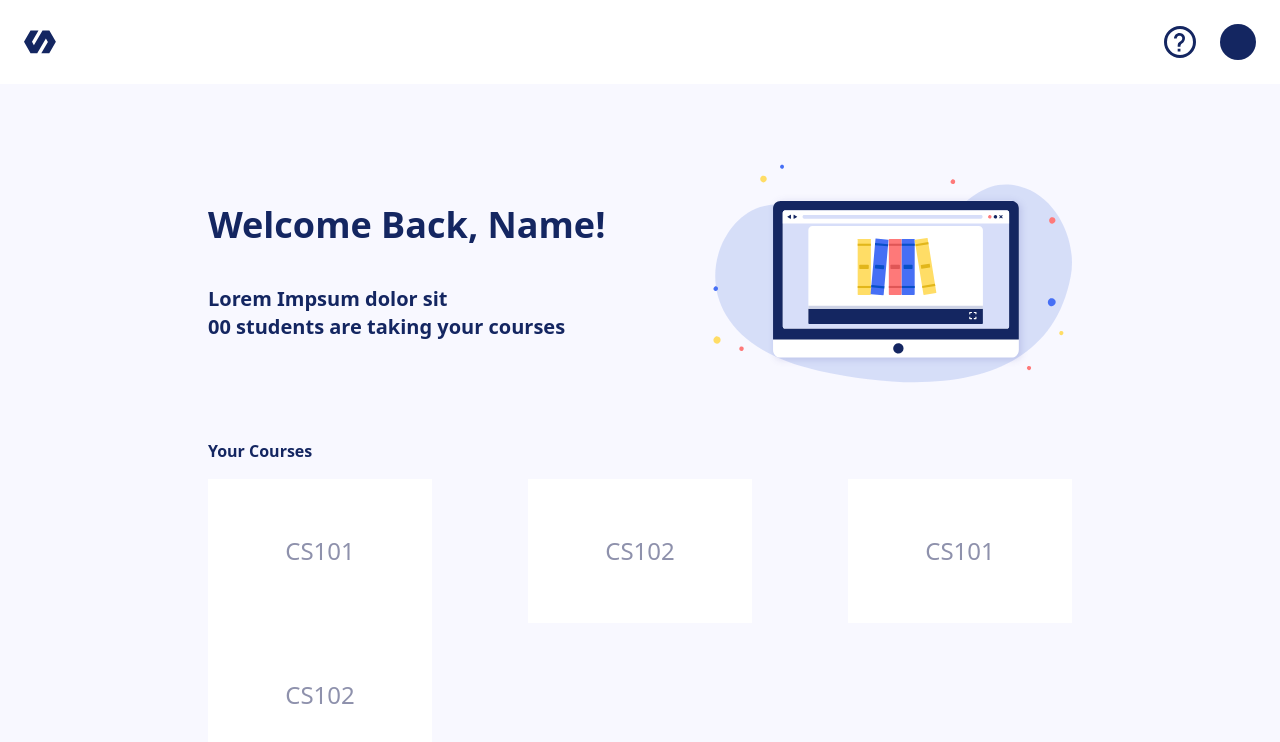
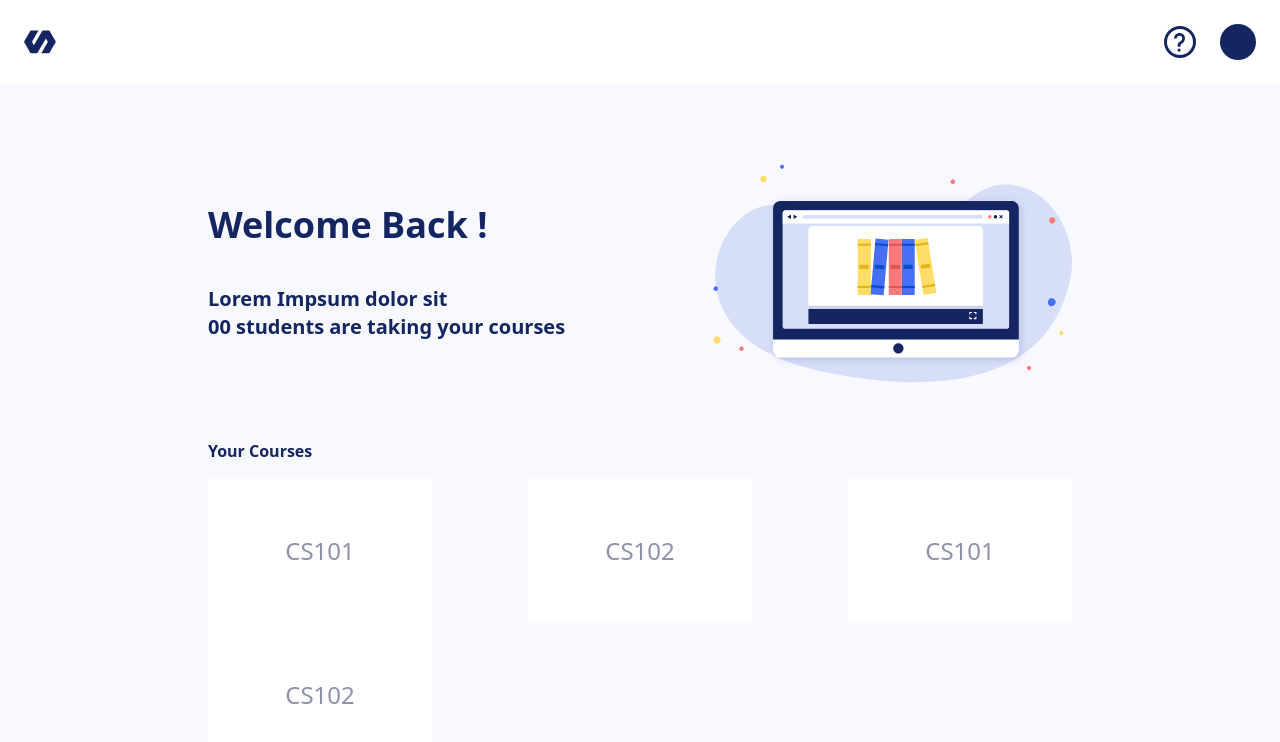
Before and after one commit to swciitg/SWC_Courses_V1, a React (Create React App) app in the folder client/: page /admin/home in a window 1280 px wide. Shown: the top 742 px of the page. Built offline with nearby package versions, Linux system fonts and the light colour scheme.

Commit message:
minor change

```diff
--- a/client/src/components/admin/HomeMain/HomeMain.js
+++ b/client/src/components/admin/HomeMain/HomeMain.js
@@ -1,12 +1,12 @@
 import WelcomeContainerSVG from '../../../assets/WelcomeContainerSVG';
 import HomeCourseCard from '../Cards/HomeCourseCard';
 
-const HomeMain = () => {
+const HomeMain = (props) => {
   return (
     <div className="bg-bgColor px-52 py-20">
       <div className="flex items-center justify-between">
         <div className="text-navy font-sans font-bold flex flex-col">
-          <div className="text-4xl mb-10">Welcome Back, Name!</div>
+          <div className="text-4xl mb-10">Welcome Back {props.name}!</div>
           <div className="text-xl">Lorem Impsum dolor sit<br />00 students are taking your courses</div>
         </div>
         <div className="w-5/12">
```
